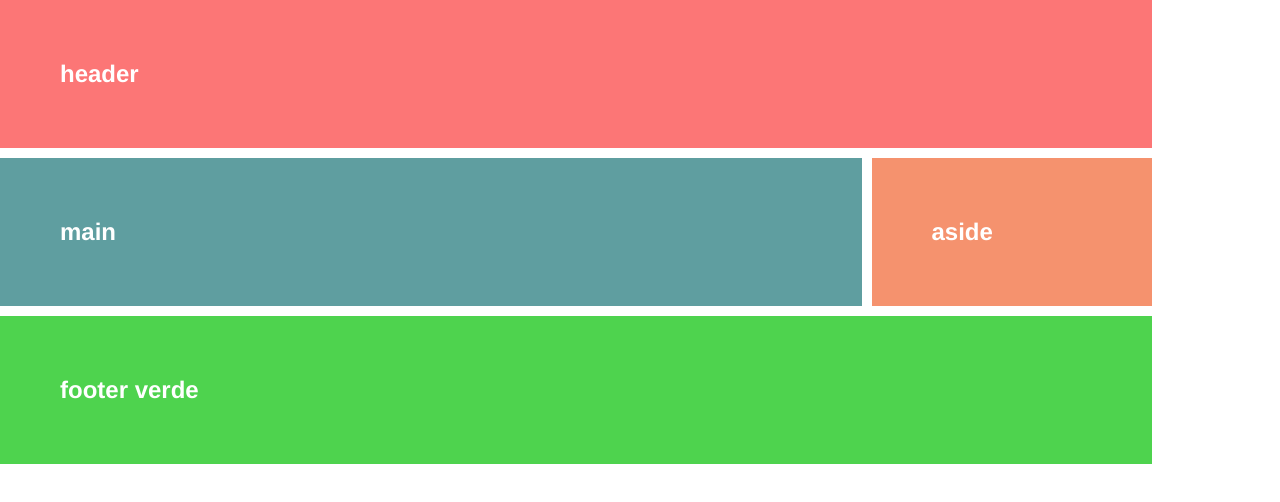
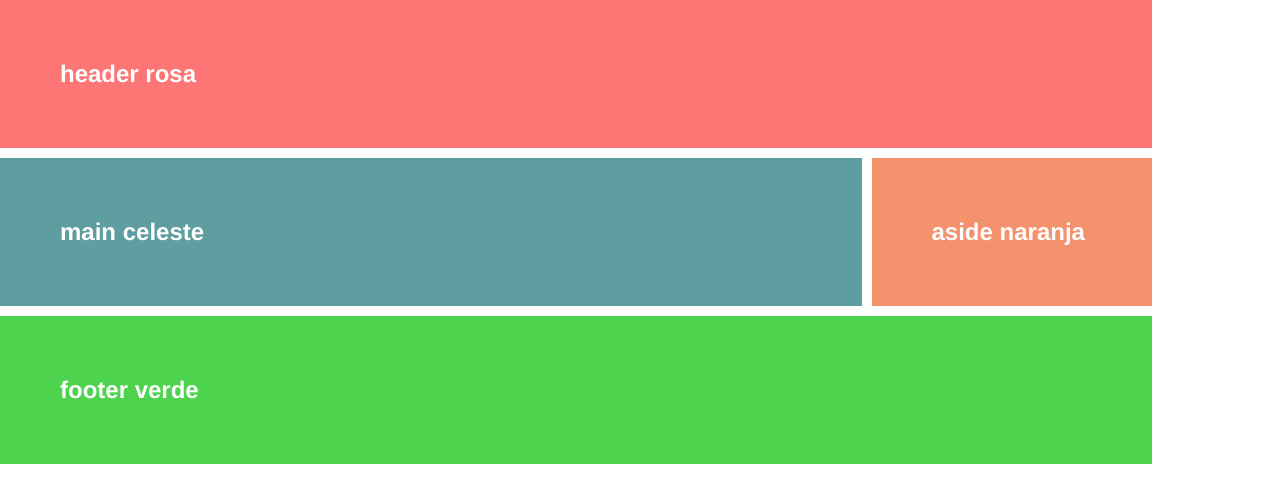
Before and after one commit to Mica-Apostolo/prueba, a plain HTML site: page index.html in a window 1280 px wide. Drawn offline with Linux system fonts and the light colour scheme.

Commit message:
ajuste en index

```diff
--- a/index.html
+++ b/index.html
@@ -9,9 +9,9 @@
 </head>
 <body>
     <div class="contenedorPadre">
-        <div class="contenedorHijo header"><h2>header</h2></div>
-        <div class="contenedorHijo main"><h2>main</h2></div>
-        <div class="contenedorHijo aside"><h2>aside</h2></div>
+        <div class="contenedorHijo header"><h2>header rosa</h2></div>
+        <div class="contenedorHijo main"><h2>main celeste</h2></div>
+        <div class="contenedorHijo aside"><h2>aside naranja</h2></div>
         <div class="contenedorHijo footer"><h2>footer verde</h2></div>
     </div>
 </body>
```
